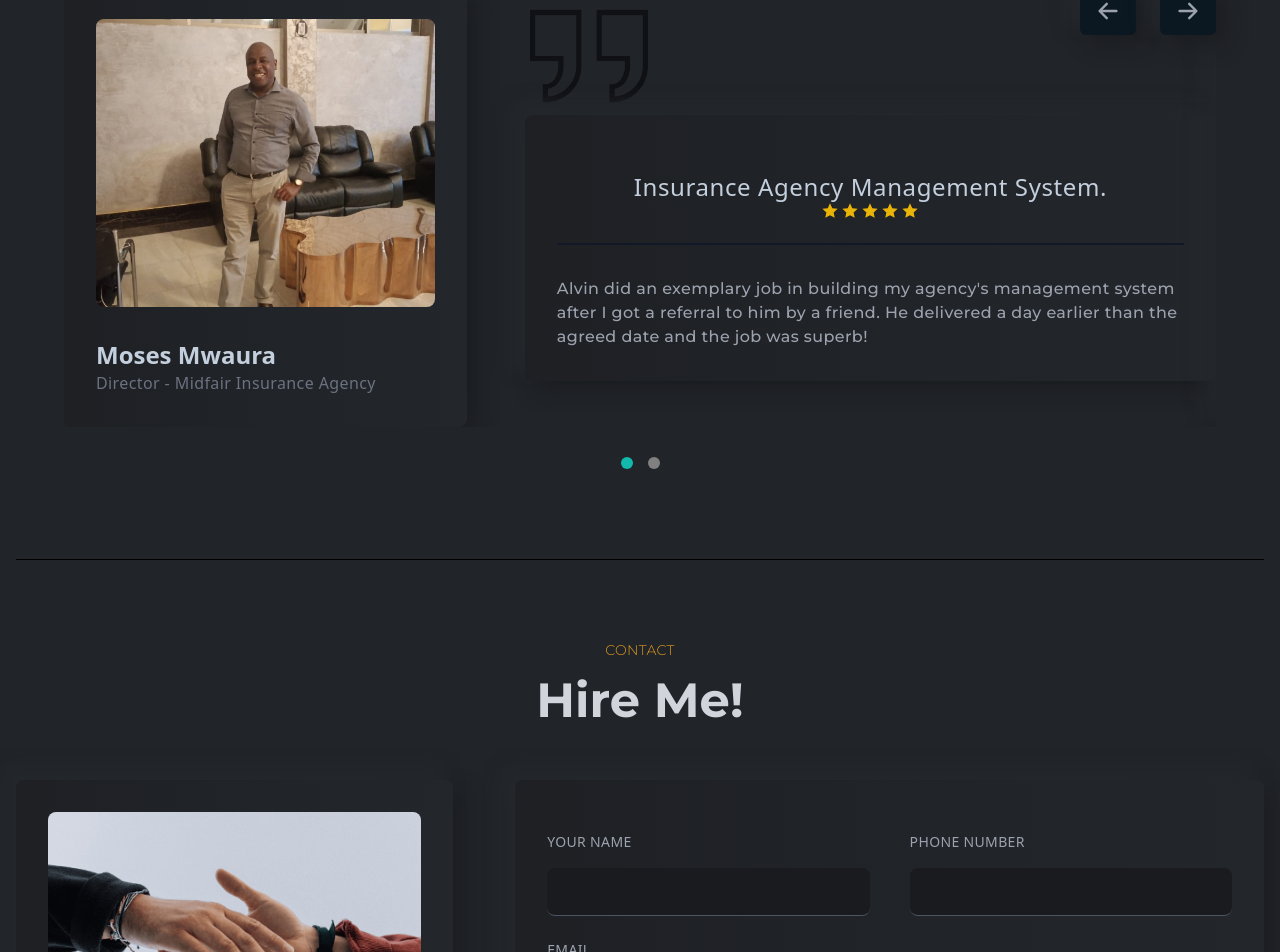
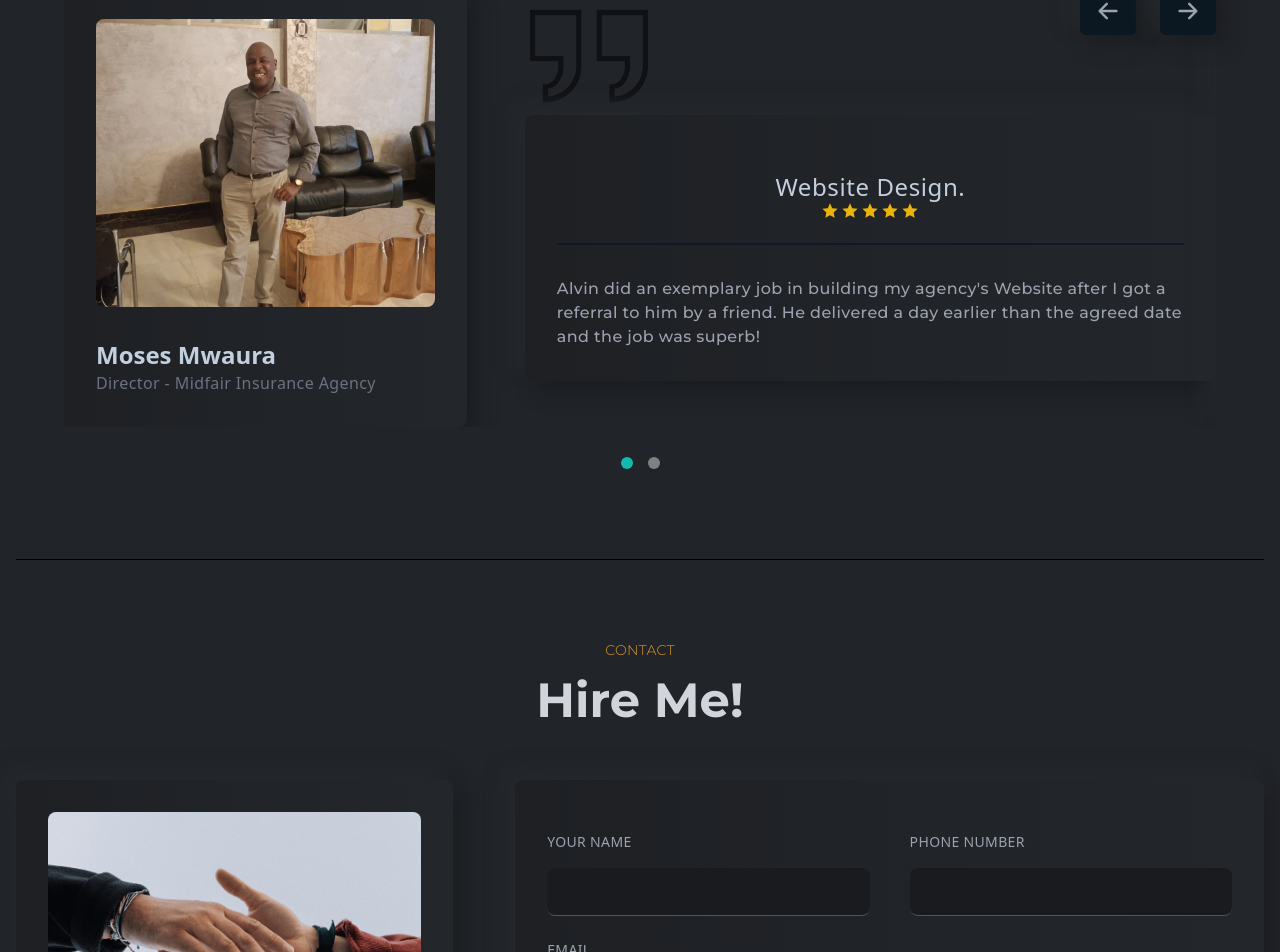
Before and after one commit to alvinmithamo/portifolio-revamp, a React (Create React App) app: page / in a window 1280 px wide. Shown: the part 4153-5105 px from the top of the page. Built offline with nearby package versions, Linux system fonts and the light colour scheme.

Commit message:
edited content

```diff
--- a/src/components/tesimonial/Testimonial.js
+++ b/src/components/tesimonial/Testimonial.js
@@ -120,7 +120,7 @@ const Testimonial = () => {
                   <div className="flex flex-col justify-between lgl:items-center py-6 border-b-2 border-b-gray-900">
                     <div>
                       <h3 className="text-xl lgl:text-2xl font-medium tracking-wide">
-                        Insurance Agency Management System.
+                        Website Design.
                       </h3>
 
                     </div>
@@ -133,7 +133,7 @@ const Testimonial = () => {
                     </div>
                   </div>
                   <p className="text-base font-titleFont text-gray-400 font-medium tracking-wide leading-6">
-                    Alvin did an exemplary job in building my agency's management system after I got a referral to him by a friend. He delivered a day earlier than the agreed date and the job was superb!
+                    Alvin did an exemplary job in building my agency's Website after I got a referral to him by a friend. He delivered a day earlier than the agreed date and the job was superb!
                   </p>
                 </div>
               </div>
```
